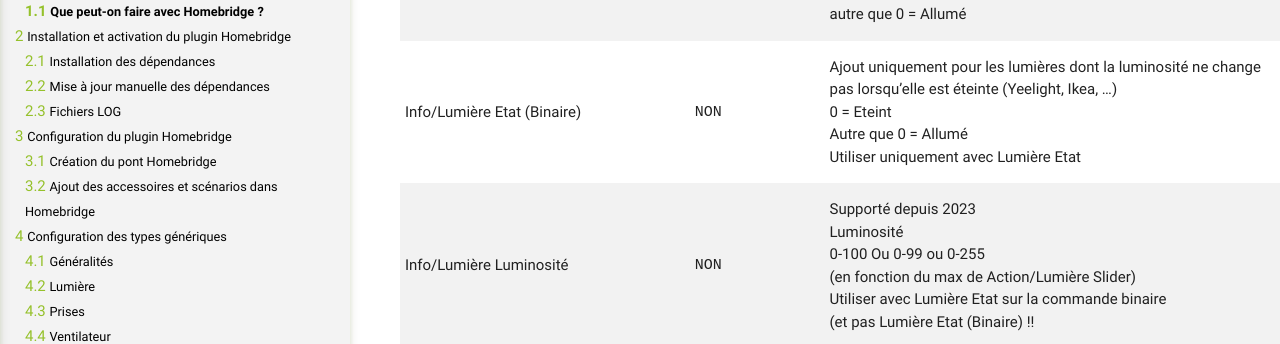
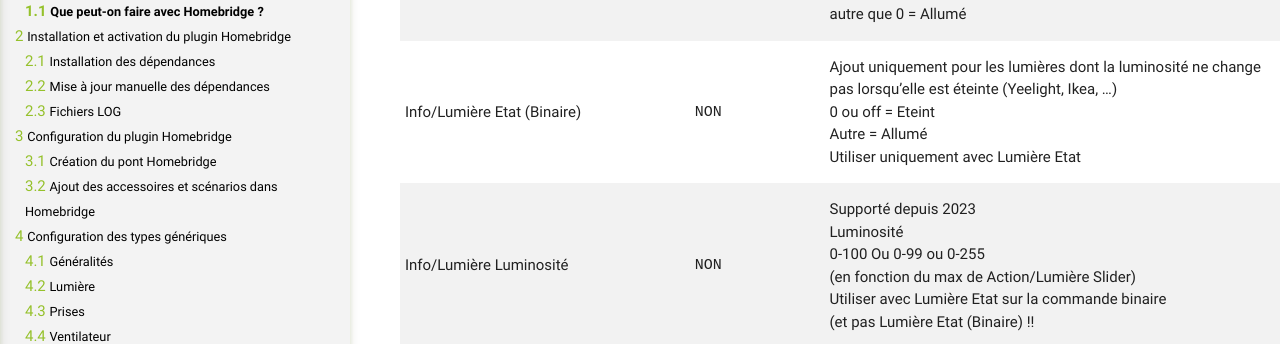
Before and after one commit to NebzHB/jeedom_docs, a Jekyll site: the page built from plugins/homebridge/fr_FR/index.md, in a window 1280 px wide and 900 px high, scrolled down 11638 px. Shown: the part 157-501 px from the top of the window. Built offline with Jekyll 4.4.1, drawn with Linux system fonts in a browser that asks for light colours.

Commit message:
Update index.md

```diff
--- a/plugins/homebridge/fr_FR/index.md
+++ b/plugins/homebridge/fr_FR/index.md
@@ -221,7 +221,7 @@ Lumière
 |Type générique  | Obligatoire | Valeurs possibles |
 |---------------|:---------:|-------------|
 |Info/Lumière Etat|`OUI`|Soit Luminosité<br/>0-100 Ou 0-99 ou 0-255<br/>(en fonction du max de Action/Lumière Slider)<br/>ou Soit Binaire<br/>0 = Eteint<br/> autre que 0 = Allumé|
-|Info/Lumière Etat (Binaire)|`NON`|Ajout uniquement pour les lumières dont la luminosité ne change pas lorsqu’elle est éteinte (Yeelight, Ikea, …)<br/>0 = Eteint<br/>Autre que 0 = Allumé<br/>Utiliser uniquement avec Lumière Etat|
+|Info/Lumière Etat (Binaire)|`NON`|Ajout uniquement pour les lumières dont la luminosité ne change pas lorsqu’elle est éteinte (Yeelight, Ikea, …)<br/>0 ou off = Eteint<br/>Autre = Allumé<br/>Utiliser uniquement avec Lumière Etat|
 |Info/Lumière Luminosité|`NON`|Supporté depuis 2023<br/>Luminosité<br/>0-100 Ou 0-99 ou 0-255<br/>(en fonction du max de Action/Lumière Slider)<br/>Utiliser avec Lumière Etat sur la commande binaire<br/>(et pas Lumière Etat (Binaire) !!|
 |Action/Lumière Slider|`Si Luminosité variable`|Réf. vers Lumière Luminosité ou Lumière Etat|
 |Action/Lumière Bouton On|`OUI`|Réf. vers Lumière Etat :<br/>- Binaire s’il est présent<br/>- Etat sinon|
```
